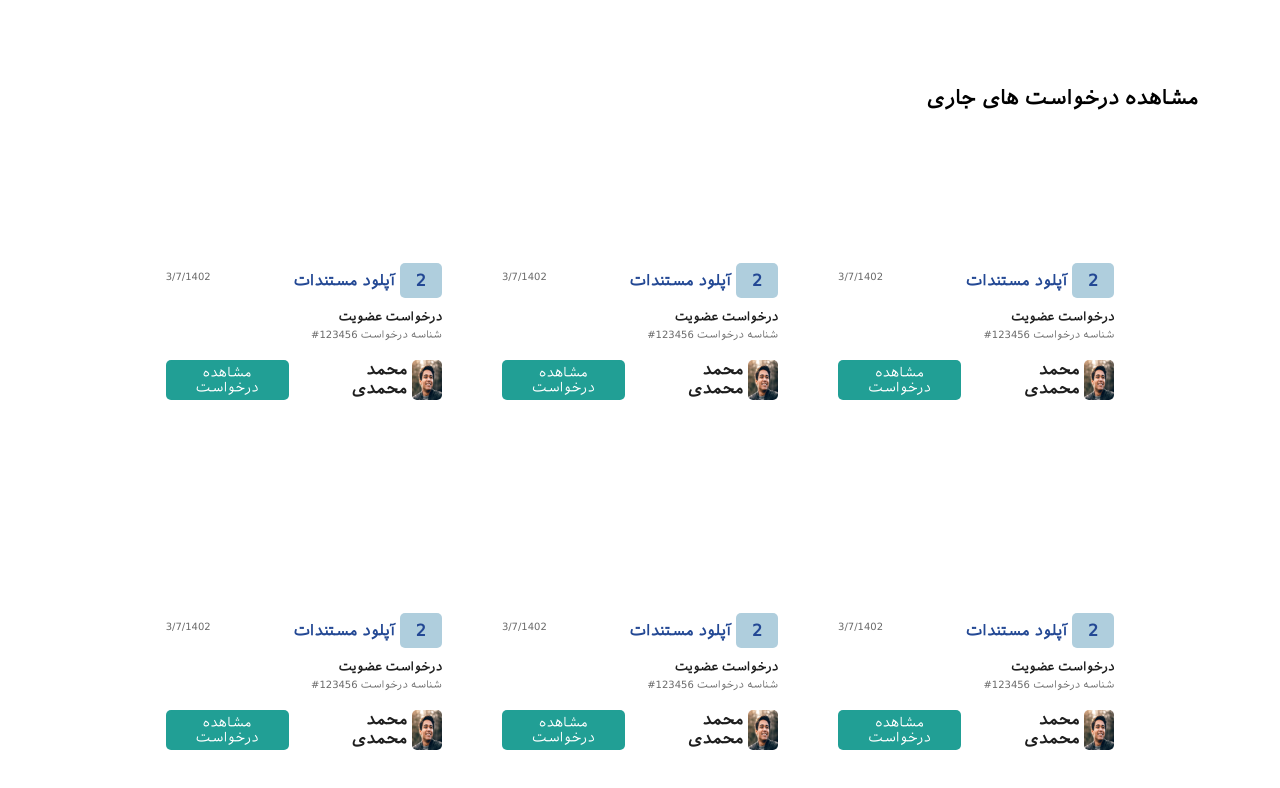
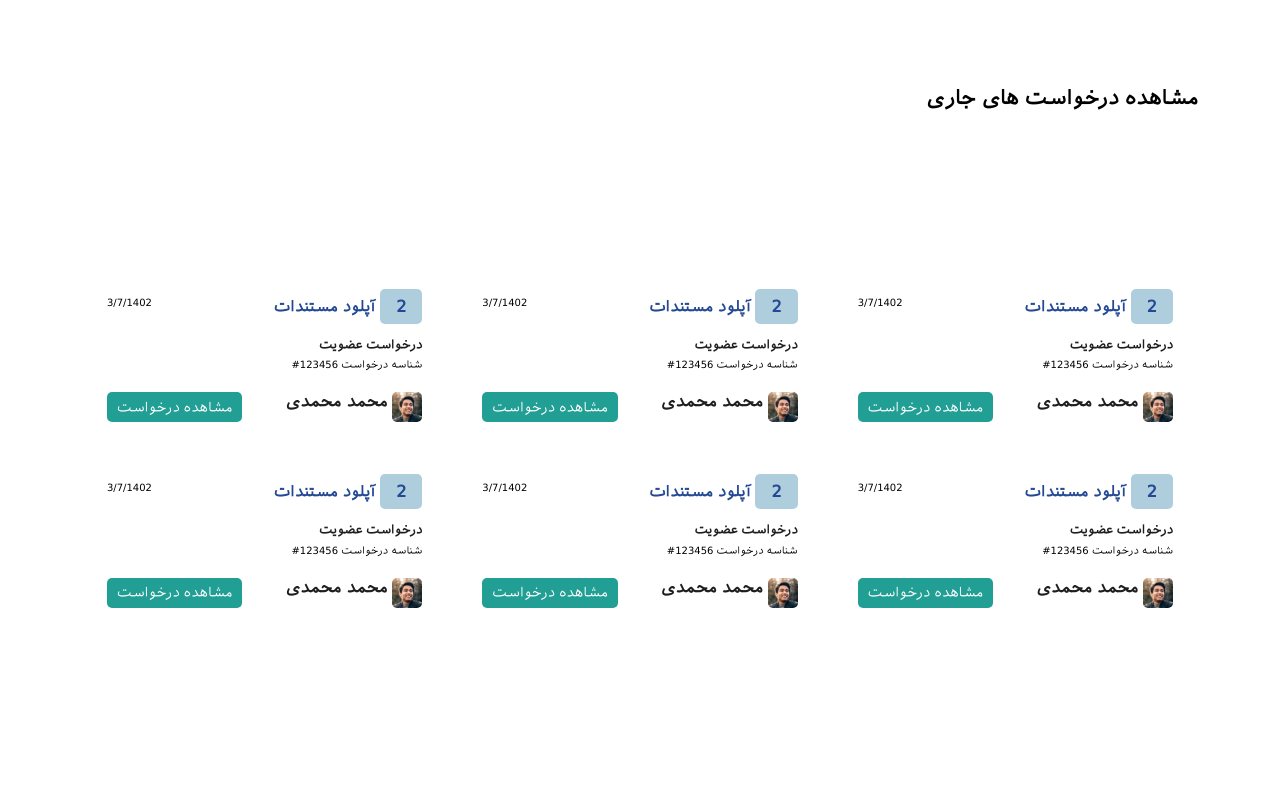
Before and after one commit to Mortezakh12/task1, a plain HTML site: page index.htm in a window 1280 px wide. Drawn offline with Linux system fonts and the light colour scheme.

Commit message:
upgrade to grid

```diff
--- a/assets/css/style.css
+++ b/assets/css/style.css
@@ -32,41 +32,57 @@ title h2 {
 }
 
 .container {
-  width: 100%;
-  display: flex;
-  justify-content: center;
-  align-items: center;
   height: 100vh;
 }
-.all-item {
-  display: flex;
-  justify-content: center;
-  align-items: center;
-  width: 85%;
-  flex-wrap: wrap;
-  gap: 6rem;
-  overflow: hidden;
-  height: 80vh;
+.items {
+  display: grid;
+  grid-template-columns: 1fr;
+  gap: 1rem;
+}
+.header{
+  margin-bottom: 8rem;
 }
 
+@media screen and (min-width: 768px) {
+  .items {
+    grid-template-columns: 1fr 1fr;
+  }
+  .header {
+    grid-column: -1/1;
+    margin-bottom: 8rem;
+  }
+
+}
+@media screen and (min-width: 1024px) {
+  .items {
+    grid-template-columns: 1fr 1fr 1fr;
+    grid-template-rows: 1fr 1fr;
+  }
+  .header {
+    grid-column: -1/1;
+    margin-bottom: 8rem;
+
+  }
+}
 .item {
-  flex: 1 1 auto;
-  width: 28%;
+  padding: 2.5rem;
   display: flex;
   flex-direction: column;
-  gap: 2rem;
+  gap: 1.2rem;
 }
 .item-header {
   display: flex;
   justify-content: space-between;
+  margin-bottom: 1rem;
 }
-.item-detail {
+.item-dete {
   color: var(--text-secondart);
 }
 .item-content {
   display: flex;
   flex-direction: column;
-  gap: 0.5rem;
+  gap: 0.75rem;
+  margin-bottom: 1rem;
 }
 .item-footer {
   display: flex;
@@ -103,7 +119,7 @@ h4 {
 button {
   background-color: var(--color-primary);
   color: #ffffff;
-  padding: 0.5rem;
+  padding: 0.5rem  1rem;
   border-radius: 0.5rem;
   border: none;
   font-family: "IranianSans";
--- a/index.htm
+++ b/index.htm
@@ -8,16 +8,16 @@
     <title>Task 1</title>
   </head>
   <body>
-    <h1>مشاهده درخواست های جاری</h1>
     <div class="container">
-      <div class="all-item">
+      <div class="items">
+        <h1 class="header">مشاهده درخواست های جاری</h1>
         <div class="item" id="1">
           <div class="item-header">
             <h2>
               <span>2</span>
               آپلود مستندات
             </h2>
-            <p class="item-detail">3/7/1402</p>
+            <p class="item-deta">3/7/1402</p>
           </div>
           <div class="item-content">
             <h3>درخواست عضویت</h3>
```
